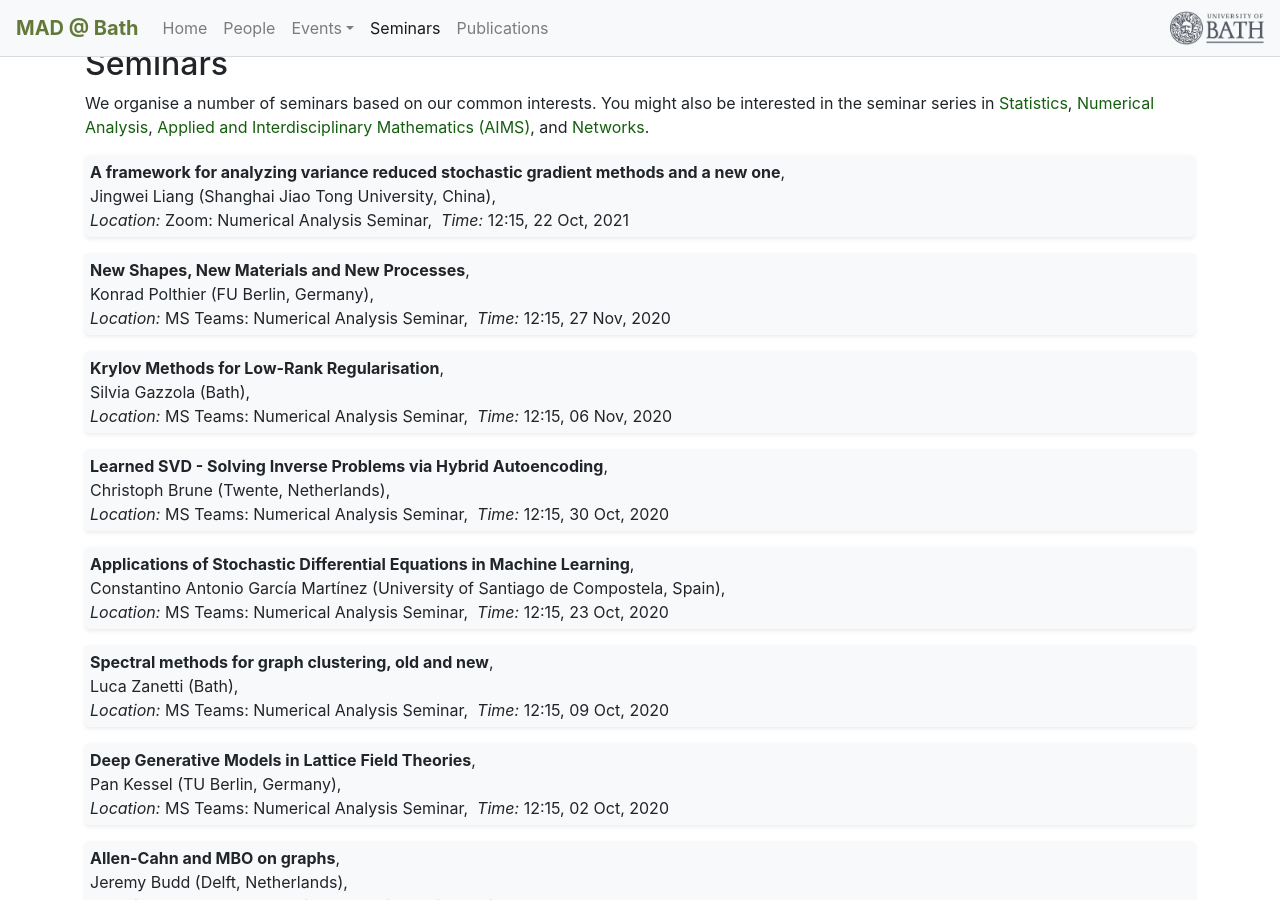
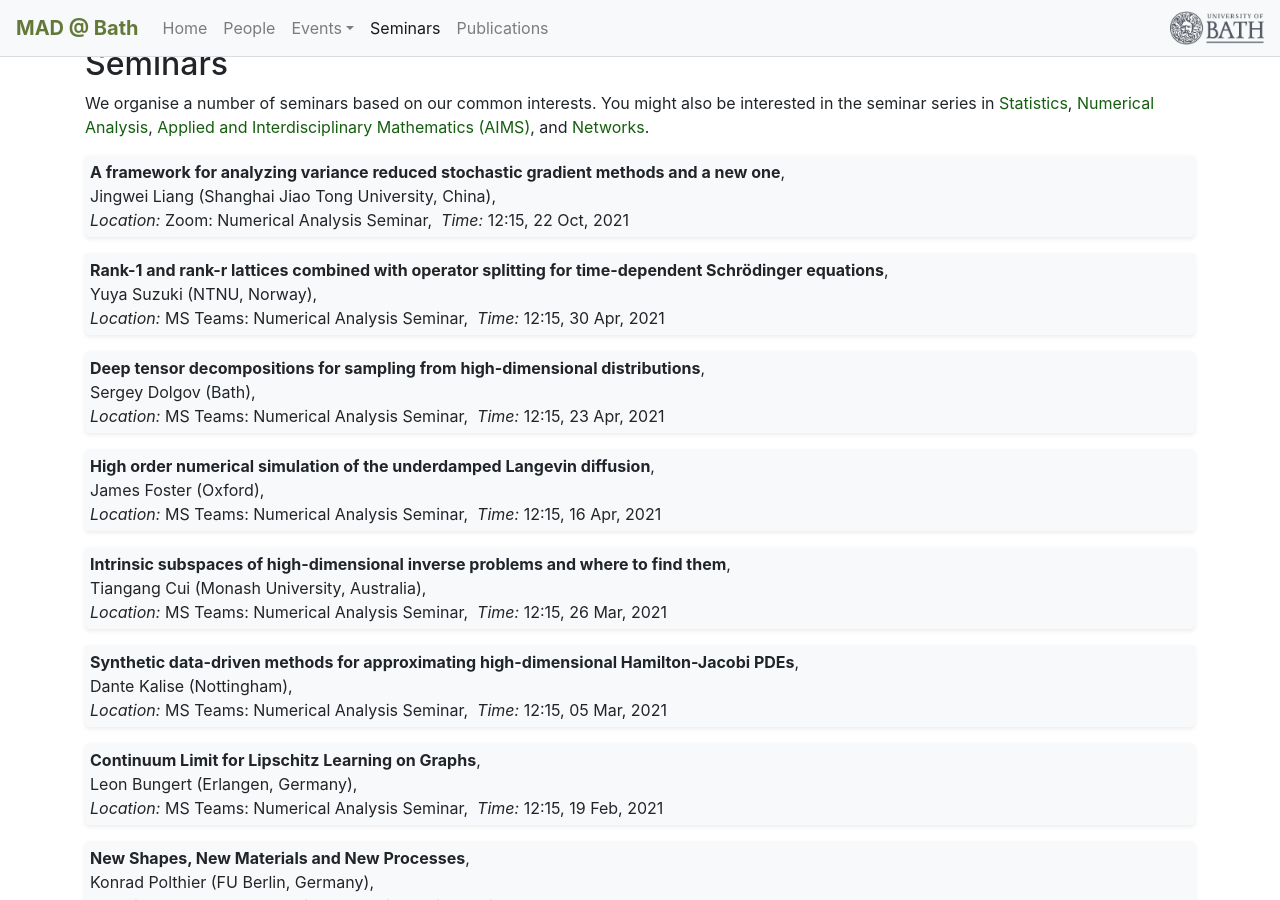
Before and after one commit to mathematics-and-algorithms-for-data/mathematics-and-algorithms-for-data.github.io, a Jekyll site: the page built from seminars.md, in a window 1280 px wide and 900 px high, scrolled down 214 px. Built offline with Jekyll 4.4.1, drawn with Linux system fonts in a browser that asks for light colours; nearby versions of some CDN libraries.

Commit message:
add mad seminars in s2 2020/21

```diff
--- a/_data/seminars.yml
+++ b/_data/seminars.yml
@@ -4,6 +4,36 @@ seminars:
     url: "https://bath-numerical-analysis.github.io/events/current_seminars.html"
     date: 2021-10-22 12:15
     location: "Zoom: Numerical Analysis Seminar"
+  - title: 'Rank-1 and rank-r lattices combined with operator splitting for time-dependent Schrödinger equations'
+    speaker: Yuya Suzuki (NTNU, Norway)
+    url: "https://bath-numerical-analysis.github.io/events/current_seminars.html"
+    date: 2021-04-30 12:15
+    location: "MS Teams: Numerical Analysis Seminar"
+  - title: Deep tensor decompositions for sampling from high-dimensional distributions
+    speaker: Sergey Dolgov (Bath)
+    url: "https://bath-numerical-analysis.github.io/events/current_seminars.html"
+    date: 2021-04-23 12:15
+    location: "MS Teams: Numerical Analysis Seminar"
+  - title: 	High order numerical simulation of the underdamped Langevin diffusion
+    speaker: James Foster (Oxford)
+    url: "https://bath-numerical-analysis.github.io/events/current_seminars.html"
+    date: 2021-04-16 12:15
+    location: "MS Teams: Numerical Analysis Seminar"
+  - title: 	Intrinsic subspaces of high-dimensional inverse problems and where to find them
+    speaker: Tiangang Cui (Monash University, Australia)
+    url: "https://bath-numerical-analysis.github.io/events/current_seminars.html"
+    date: 2021-03-26 12:15
+    location: "MS Teams: Numerical Analysis Seminar"
+  - title: Synthetic data-driven methods for approximating high-dimensional Hamilton-Jacobi PDEs
+    speaker: Dante Kalise (Nottingham)
+    url: "https://bath-numerical-analysis.github.io/events/current_seminars.html"
+    date: 2021-03-05 12:15
+    location: "MS Teams: Numerical Analysis Seminar"
+  - title: Continuum Limit for Lipschitz Learning on Graphs
+    speaker: Leon Bungert (Erlangen, Germany)
+    url: "https://bath-numerical-analysis.github.io/events/current_seminars.html"
+    date: 2021-02-19 12:15
+    location: "MS Teams: Numerical Analysis Seminar"
   - title: "New Shapes, New Materials and New Processes"
     speaker: "Konrad Polthier (FU Berlin, Germany)"
     url: "https://bath-numerical-analysis.github.io/events/current_seminars.html"
```
